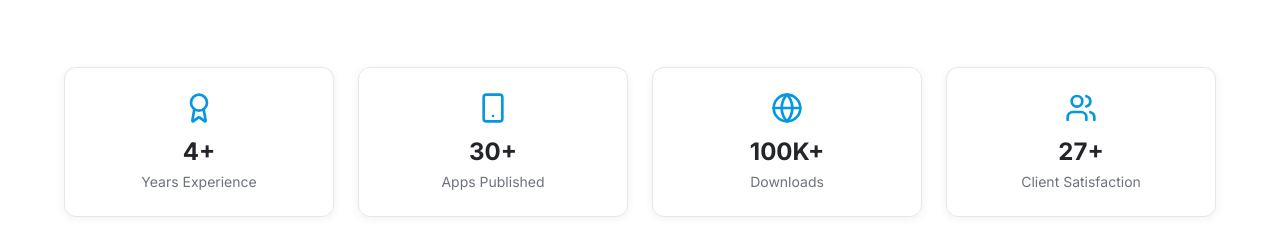
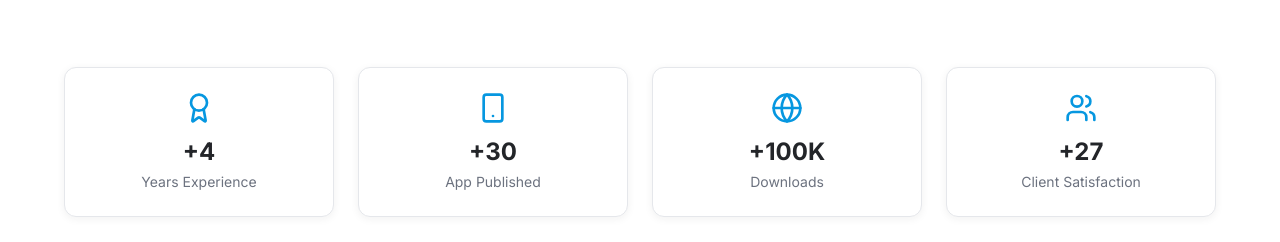
Before and after one commit to louayelgarhyy/louayelgarhyy.github.io, a React (Vite) app: page / in a window 1280 px wide. Shown: the part 1000-1242 px from the top of the page. Built offline with nearby package versions, Linux system fonts and the light colour scheme.

Commit message:
Update site content

```diff
--- a/src/components/AboutSection.tsx
+++ b/src/components/AboutSection.tsx
@@ -5,9 +5,10 @@ import { useEffect, useState } from 'react';
 type CountUpProps = {
   to: number;
   suffix?: string;
+  prefix?: string;
 };
 
-const CountUp = ({ to, suffix = '' }: CountUpProps) => {
+const CountUp = ({ to, suffix = '', prefix = '' }: CountUpProps) => {
   const [count, setCount] = useState(0);
 
   useEffect(() => {
@@ -32,16 +33,16 @@ const CountUp = ({ to, suffix = '' }: CountUpProps) => {
     return () => clearInterval(counter);
   }, [to]);
 
-  return <span>{count.toLocaleString()}{suffix}</span>;
+  return <span>{prefix}{count.toLocaleString()}{suffix}</span>;
 };
 const AboutSection = () => {
   const { t } = useTranslation();
 
   const stats = [
-    { number: 4, suffix: '+', label: 'Years Experience', icon: Award },
-    { number: 30, suffix: '+', label: 'Apps Published', icon: Smartphone },
-    { number: 100, suffix: 'K+', label: 'Downloads', icon: Globe },
-    { number: 27, suffix: '+', label: t('about.highlights.clients.title'), icon: Users },
+    { number: 4, prefix: '+', suffix: '', label: t('about.highlights.years_epxerience'), icon: Award },
+    { number: 30, prefix: '+', suffix: '', label: t('about.highlights.app_published'), icon: Smartphone },
+    { number: 100, prefix: '+', suffix: 'K', label: t('about.highlights.downloads'), icon: Globe },
+    { number: 27, prefix: '+', suffix: '', label: t('about.highlights.clients.title'), icon: Users },
 
   ];
 
@@ -157,7 +158,7 @@ const AboutSection = () => {
                   whileInView={{ opacity: 1 }}
                   transition={{ delay: index * 0.1 + 0.3, duration: 0.5 }}
                 >
-                  <CountUp to={stat.number} suffix={stat.suffix} />
+                  <CountUp prefix={stat.prefix} to={stat.number} suffix={stat.suffix} />
                 </motion.div>
                 <div className="text-sm text-muted-foreground">{stat.label}</div>
               </motion.div>
--- a/src/components/TestimonialsSection.tsx
+++ b/src/components/TestimonialsSection.tsx
@@ -72,16 +72,25 @@ const TestimonialsSection = () => {
                   <div className="text-muted-foreground font-open-sans text-sm">{t('testimonials.stats.satisfaction')}</div>
                 </div> */}
                 <div className="text-center">
-                  <div className="text-3xl font-poppins font-bold text-primary mb-1">30+</div>
+                  <div className="text-3xl font-poppins font-bold text-primary mb-1">+4</div>
+                  <div className="text-muted-foreground font-open-sans text-sm">{t('testimonials.stats.years_epxerience')}</div>
+                </div>
+                <div className="text-center">
+                  <div className="text-3xl font-poppins font-bold text-primary mb-1">+30</div>
                   <div className="text-muted-foreground font-open-sans text-sm">{t('testimonials.stats.projects')}</div>
                 </div>
                 <div className="text-center">
-                  <div className="text-3xl font-poppins font-bold text-primary mb-1">27+</div>
-                  <div className="text-muted-foreground font-open-sans text-sm">{t('testimonials.stats.clients')}</div>
+                  <div className="text-3xl font-poppins font-bold text-primary mb-1">+100K</div>
+                  <div className="text-muted-foreground font-open-sans text-sm">{t('testimonials.stats.downloads')}</div>
                 </div>
                 <div className="text-center">
                   <div className="text-3xl font-poppins font-bold text-primary mb-1">4.9</div>
                   <div className="text-muted-foreground font-open-sans text-sm">{t('testimonials.stats.rating')}</div>
+                </div>
+
+                <div className="text-center">
+                  <div className="text-3xl font-poppins font-bold text-primary mb-1">27+</div>
+                  <div className="text-muted-foreground font-open-sans text-sm">{t('testimonials.stats.clients')}</div>
                 </div>
               </div>
             </div>
--- a/src/i18n/locales/ar.json
+++ b/src/i18n/locales/ar.json
@@ -83,6 +83,9 @@
       "paragraph2": "اليوم، أتخصص في إنشاء تطبيقات هاتف محمول قابلة للتطوير وسهلة الصيانة تحل مشاكل العالم الحقيقي. أؤمن بكتابة كود نظيف واتباع أفضل الممارسات والبقاء محدثاً مع أحدث اتجاهات الصناعة."
     },
     "highlights": {
+      "downloads": "التحميلات",
+      "app_published": "تطبيق منشور و موقع",
+      "years_epxerience": "سنوات الخبرة",
       "experience": {
         "title": "4+ سنوات خبرة",
         "description": "خبرة واسعة في تطوير تطبيقات الهاتف المحمول باستخدام Flutter والمنصات الأصلية"
@@ -216,7 +219,11 @@
       "satisfaction": "رضا العملاء",
       "projects": "المشاريع المكتملة",
       "clients": "العملاء السعداء",
-      "rating": "متوسط التقييم"
+      "rating": "متوسط التقييم",
+      "downloads": "التحميلات",
+      "app_published": "تطبيق منشور و موقع",
+      "years_epxerience": "سنوات الخبرة"
+
     }
   },
   "projectDetail": {
--- a/src/i18n/locales/en.json
+++ b/src/i18n/locales/en.json
@@ -79,6 +79,9 @@
       "paragraph2": "Today, I specialize in creating scalable, maintainable mobile applications that solve real-world problems. I believe in writing clean code, following best practices, and staying up-to-date with the latest industry trends."
     },
     "highlights": {
+      "downloads": "Downloads",
+      "app_published": "App Published",
+      "years_epxerience": "Years Experience",
       "experience": {
         "title": "4+ Years Experience",
         "description": "Extensive experience in mobile development with Flutter and native platforms"
@@ -222,7 +225,10 @@
       "satisfaction": "Client Satisfaction",
       "projects": "Completed Projects",
       "clients": "Happy Clients",
-      "rating": "Average Rating"
+      "rating": "Average Rating",
+      "downloads": "Downloads",
+      "app_published": "App Published",
+      "years_epxerience": "Years Experience"
     }
   },
   "projectDetail": {
```
Also changed, not shown: 2 other files (tests, documents, lock files or other folders).
